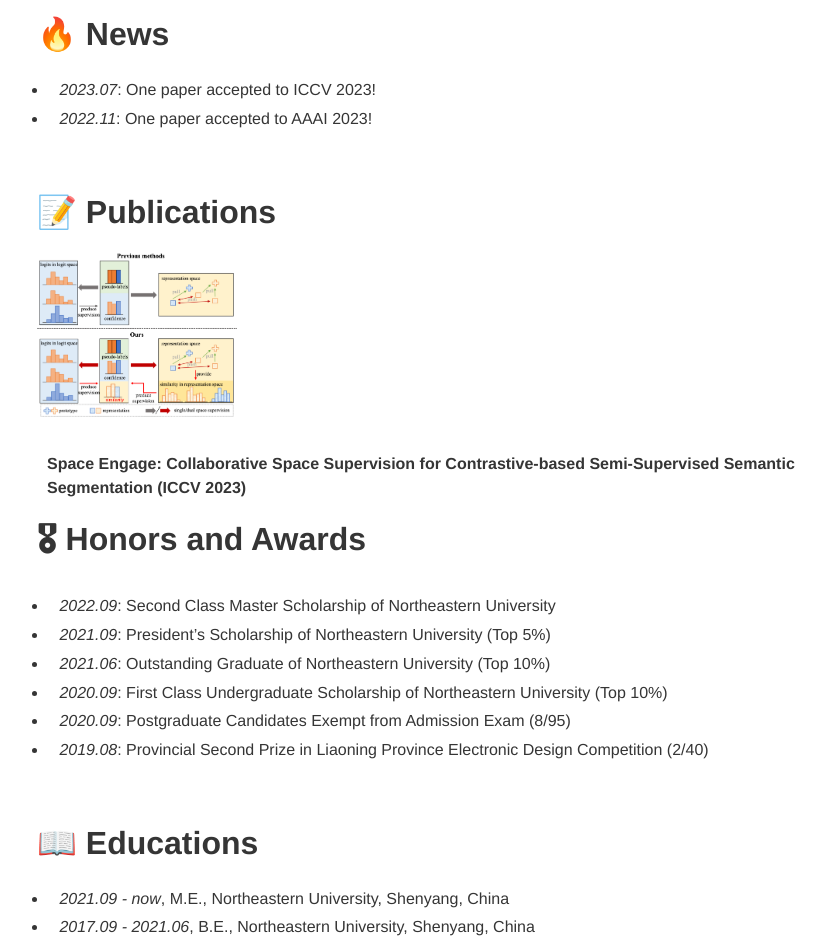
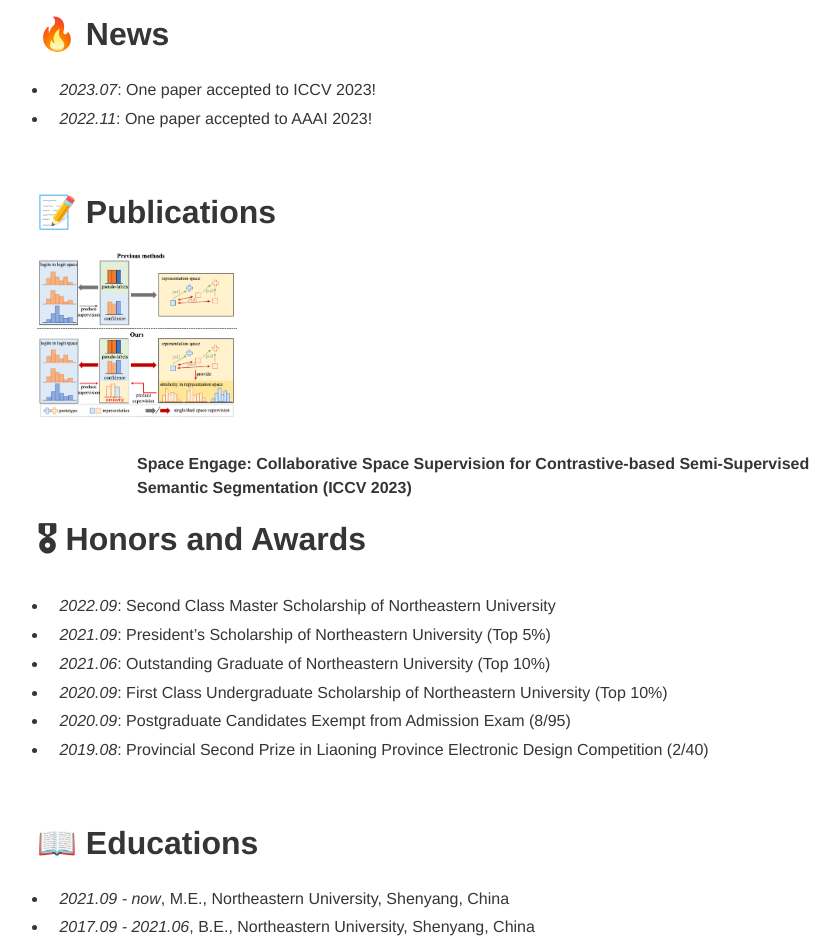
Before and after one commit to WangChangqi98/WangChangqi98, a Jekyll site: the page built from index.md, in a window 1280 px wide. Shown: the part 422-1374 px from the top of the page, without its empty margins (203-1043 px from the left). Built offline with Jekyll 4.4.1, drawn with Linux system fonts in a browser that asks for light colours; our own code applies the rules of GitHub Pages for plain Markdown files.

Commit message:
Update index.md

```diff
--- a/index.md
+++ b/index.md
@@ -15,7 +15,7 @@ I am a current master student at Northeastern University, China and interested i
 
 # 📝 Publications
 <img src='assets/img/CSS.png' width="200px" style="margin:5000px float:left;">
-<p style="float:right;margin-left:10px;"><b>Space Engage: Collaborative Space Supervision for Contrastive-based Semi-Supervised Semantic Segmentation (ICCV 2023)</b></p>
+<p style="float:right;margin-left:100px;"><b>Space Engage: Collaborative Space Supervision for Contrastive-based Semi-Supervised Semantic Segmentation (ICCV 2023)</b></p>
 <!-- <u>Changqi Wang</u>, Haoyu Xie, Yuhui Yuan, Chong Fu, Xiangyu Yue <br/> -->
 <!-- [\[paper\]](https://ojs.aaai.org/index.php/AAAI/article/view/25396) [\[code\]](https://github.com/Haoyu-Xie/PRCL)<br/>
 PRCL: A Probabilistic View for Contrastive-based Semi-Supervised Semantic Segmentation (Submitted to IJCV)<br/>
```
